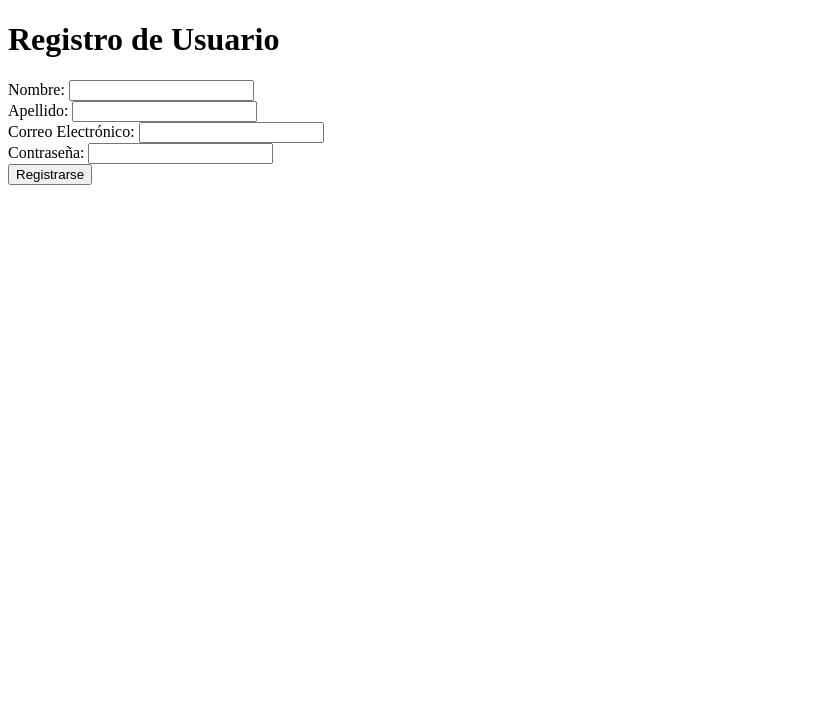
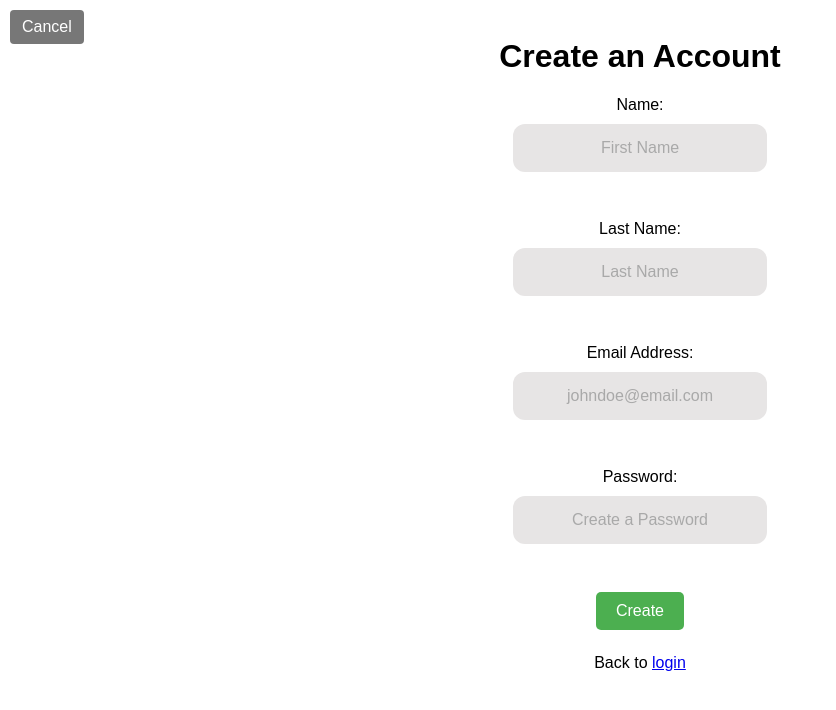
Before and after one commit to saulbruh/BoriSnacks, a Flask app: page /registro in a window 1280 px wide. Shown: the top 710 px of the page, without its empty margins (0-836 px from the left). Run offline with Flask 3, Linux system fonts and the light colour scheme.

Commit message:
ya ni me acuerdo que cambios hice pero commit de estilo para log in y registrarse

```diff
--- a/app.py
+++ b/app.py
@@ -42,7 +42,7 @@ def registro():
                            (nombre, apellido, correo_electronico, hashed_password))
             conn.commit()
         except mariadb.IntegrityError:
-            return "Error: El correo ya está registrado."
+            return "Error: Email already registered."
         finally:
             conn.close()
 
@@ -68,20 +68,20 @@ def login():
             if check_password_hash(hashed_password, contraseña):
                 session['user_id'] = usuario_id
                 session['user_name'] = usuario_nombre
-                flash("Inicio de sesión exitoso", "success")
+                flash("Successfuly logged in", "success")
                 next_page = session.pop('next', url_for('index'))  # Obtener la página almacenada o redirigir a index
                 return redirect(next_page)
             else:
-                flash("Error: Contraseña incorrecta", "danger")
+                flash("Error: Wrong password", "danger")
         else:
-            flash("Error: Usuario no encontrado", "danger")
+            flash("Error: User not found", "danger")
 
     return render_template('login.html')
 
 @app.route('/logout')
 def logout():
     session.clear() # Limpia toda la sesión
-    flash("Has cerrado sesión exitosamente", "info")  # Mensaje de confirmación
+    flash("Successfully logged out", "info")  # Mensaje de confirmación
     return redirect(url_for('index'))  # Redirigir a la página de inicio
 
 @app.route('/about')
@@ -94,7 +94,7 @@ def usuario():
         return render_template('user.html', usuario=session['user_name'])
     else:
         session['next'] = request.path  # Guardar la URL actual antes de redirigir
-        flash("Debes iniciar sesión para acceder a esta página.", "warning")
+        flash("Log in requiered in order to proceed.", "warning")
         return redirect(url_for('login'))
 
 @app.route('/carrito')
@@ -132,7 +132,7 @@ def carrito():
 @app.route('/delete_account', methods=['POST'])
 def delete_account():
     if 'user_id' not in session:
-        flash("Debes iniciar sesión para realizar esta acción.", "warning")
+        flash("You need to log in before performing this action.", "warning")
         return redirect(url_for('login'))
 
     contraseña = request.form['contraseña']
@@ -148,11 +148,11 @@ def delete_account():
         conn.commit()
         conn.close()
         session.clear()
-        flash("Cuenta eliminada exitosamente.", "success")
+        flash("Account deleted successfully.", "success")
         return redirect(url_for('index'))
     else:
         conn.close()
-        flash("Contraseña incorrecta. No se eliminó la cuenta.", "danger")
+        flash("Wrong password. Account not deleted", "danger")
         return redirect(url_for('usuario'))
 
 #Conexion a MariaDB sin ORM
--- a/static/styles/registro.css
+++ b/static/styles/registro.css
@@ -0,0 +1,76 @@
+body {
+  font-family: sans-serif;
+}
+
+.back-button {
+  position: absolute;
+  top: 10px;
+  left: 10px;
+  text-decoration: none;
+  background-color: #777;
+  color: white;
+  padding: 8px 12px;
+  border-radius: 4px;
+  transition: background-color 0.3s ease;
+}
+
+.back-button:hover {
+  background-color: #555555; /* Color de fondo al pasar el mouse */
+}
+
+.section {
+    display: flex;
+    justify-content: center;
+    align-items: center;
+    height: 85vh;
+    flex-direction: column;
+    text-align: center; /* Agregado para centrar todos los elementos dentro de .section */
+}
+
+h1 {
+    /* Se eliminó el estilo inline, no se necesita hacer cambios aquí */
+}
+
+.section form {
+    width: 100%;
+    max-width: 400px;
+}
+
+.create-form {
+  display: flex;
+  flex-direction: column;
+  align-items: center; /* Agregado para centrar los campos de entrada horizontalmente */
+  gap: 10px; /* Cambiado para asegurar un espaciado uniforme */
+}
+
+input[type="text"], input[type="email"], input[type="password"] {
+    padding: 15px;
+    font-size: 16px;
+    width: 90%; /* Modificado para evitar que los inputs sean más anchos que el formulario */
+    margin-bottom: 10px;
+    background-color: #e7e5e5; /* Fondo más oscuro */
+    color: black; /* Texto legible */
+    border-radius: 12px;
+    border: none;
+    text-align: center; /* Agregado para centrar el texto dentro de los campos */
+    box-sizing: border-box; /* Agregado para evitar que el padding afecte el ancho total */
+}
+
+input[type="text"]::placeholder, input[type="email"]::placeholder, input[type="password"]::placeholder {
+    color: #a9a9a9;
+}
+
+button {
+    background-color: #4CAF50; /* Color de fondo atractivo */
+    color: white; /* Color de texto que contrasta */
+    border: none;
+    border-radius: 5px; /* Bordes redondeados */
+    padding: 10px 20px;
+    font-size: 16px;
+    cursor: pointer;
+    transition: background-color 0.3s ease; /* Transición al pasar el mouse */
+}
+
+button:hover {
+    background-color: #45a049; /* Color de fondo al pasar el mouse */
+}
--- a/templates/registro.html
+++ b/templates/registro.html
@@ -4,29 +4,37 @@
   <meta charset="UTF-8">
   <meta name="viewport" content="width=device-width, initial-scale=1.0">
   <link rel="stylesheet" href="{{ url_for('static', filename='styles/registro.css') }}">
-  <title>BoriSnacks - Regístrate</title>
+  <title>BoriSnacks - Create Account</title>
 </head>
 <body>
-  <h1>Registro de Usuario</h1>
-  <form action="/registro" method="POST">
-    <label for="nombre">Nombre:</label>
-    <input type="text" id="nombre" name="nombre" required>
-    <br>
+  <a href="{{ url_for('index') }}" class="back-button">Cancel</a>
+  <div class="section">
+    <div class="section">
+      <h1>Create an Account</h1>
+      <form action="/registro" method="POST" style="width: 100%; max-width: 400px;" class="create-form">
+        <label for="nombre">Name:</label>
+        <input type="text" id="nombre" name="nombre" placeholder="First Name" required>
+        <br>
 
-    <label for="apellido">Apellido:</label>
-    <input type="text" id="apellido" name="apellido" required>
-    <br>
+        <label for="apellido">Last Name:</label>
+        <input type="text" id="apellido" name="apellido" placeholder="Last Name" required>
+        <br>
 
-    <label for="correo">Correo Electrónico:</label>
-    <input type="email" id="correo" name="correo" required>
-    <br>
+        <label for="correo">Email Address:</label>
+        <input type="email" id="correo" name="correo" placeholder="johndoe@email.com" required>
+        <br>
 
-    <label for="contraseña">Contraseña:</label>
-    <input type="password" id="contraseña" name="contraseña" required>
-    <br>
+        <label for="contraseña">Password:</label>
+        <input type="password" id="contraseña" name="contraseña" placeholder="Create a Password" required>
+        <br>
 
-    <button type="submit">Registrarse</button>
-  </form>
+        <button type="submit">Create</button>
+      </form>
+
+    </div>
+    <p>Back to <a href="/login">login</a></p>
+  </div>
+
   <script src="{{ url_for('static', filename='scripts/script.js') }}"></script>
 </body>
 </html>
```
Also changed, not shown: templates/login.html (+21 -16 lines).
